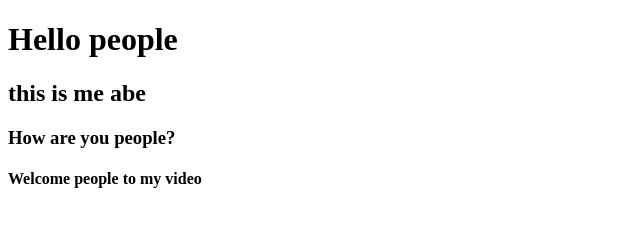
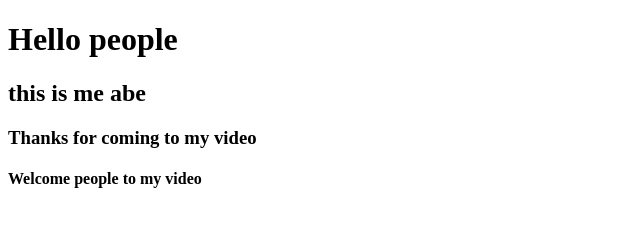
Before and after one commit to abe-lst92/Portfolio-Abraham, a plain HTML site: page index.html in a window 1280 px wide. Shown: the whole page, without its empty margins (0-640 px from the left). Drawn offline with Linux system fonts and the light colour scheme.

Commit message:
this is my second and finndl try

```diff
--- a/index.html
+++ b/index.html
@@ -8,7 +8,7 @@
 <body>
     <h1>Hello people</h1>
     <h2>this is me abe</h2>
-    <h3>How are you people?</h3>
+    <h3>Thanks for coming to my video</h3>
     <h4>Welcome people to my video</h4>
 </body>
 </html>
```
